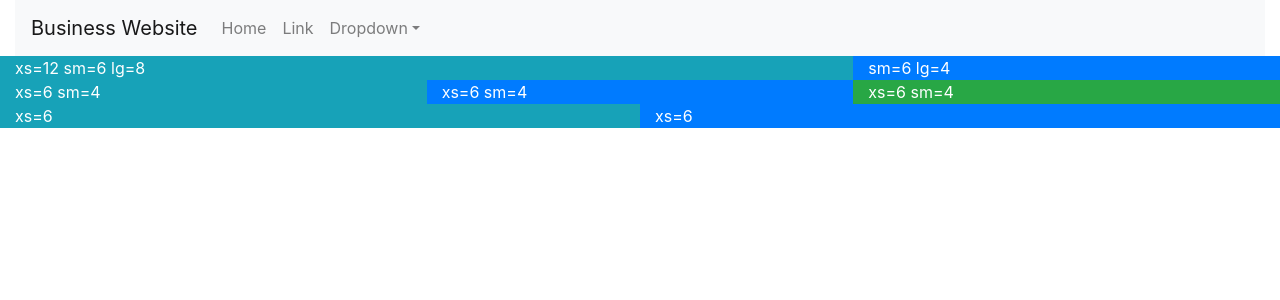
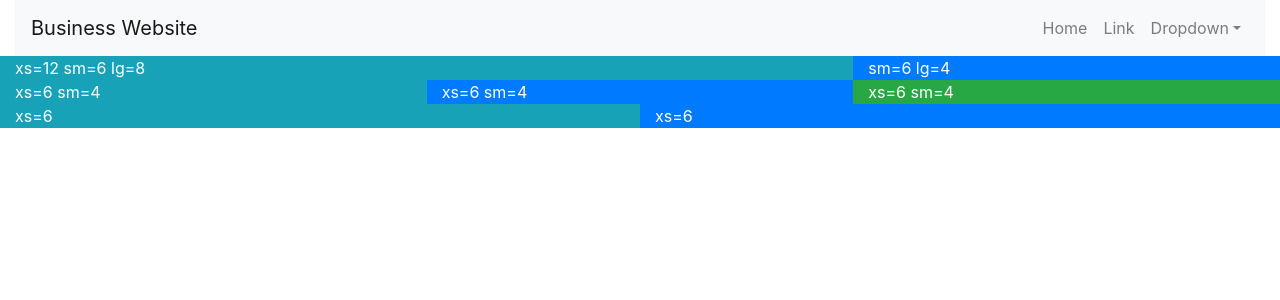
Before and after one commit to yungshun317/react-bootstrap-business-website, a React app: page / in a window 1280 px wide. Shown: the top 300 px of the page. Built offline with nearby package versions, Linux system fonts and the light colour scheme.

Commit message:
[FEAT] Apply right alignment to `Nav`

```diff
--- a/src/App.js
+++ b/src/App.js
@@ -13,7 +13,7 @@ export default function App() {
 		        <Navbar.Brand href="#home">Business Website</Navbar.Brand>
 		        <Navbar.Toggle aria-controls="basic-navbar-nav" />
 		        <Navbar.Collapse id="basic-navbar-nav">
-		            <Nav className="mr-auto">
+		            <Nav className="ml-auto">
 		                <Nav.Link href="#home">Home</Nav.Link>
 		                <Nav.Link href="#link">Link</Nav.Link>
 		                <NavDropdown title="Dropdown" id="basic-navbar-dropdown">
```
